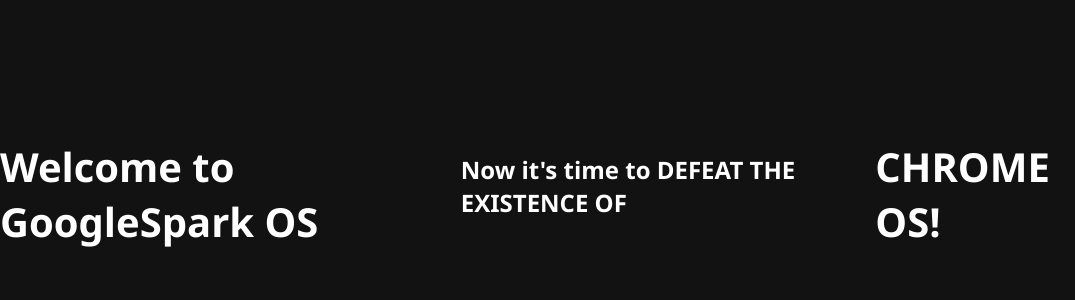
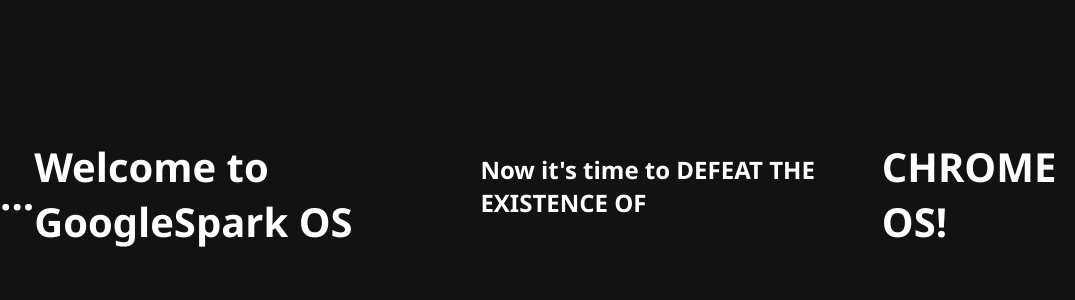
Before and after one commit to viragsimplecoder0008/gsparkos, a plain HTML site: page index.html in a window 1280 px wide. Shown: the part 214-514 px from the top of the page, 0-1075 px from the left. Drawn offline with Linux system fonts and the light colour scheme.

Commit message:
Update index.html

```diff
--- a/index.html
+++ b/index.html
@@ -6,6 +6,7 @@
   <link rel="stylesheet" href="styles.css" />
 </head>
 <body>
+  <H1>...</H1>
   <h1>Welcome to GoogleSpark OS</h1>
   <h2>Now it's time to DEFEAT THE EXISTENCE OF </h2><h1>CHROME OS!</h1>
   <img src="logo.png" alt="GoogleSpark OS Logo" width="200" />
```
